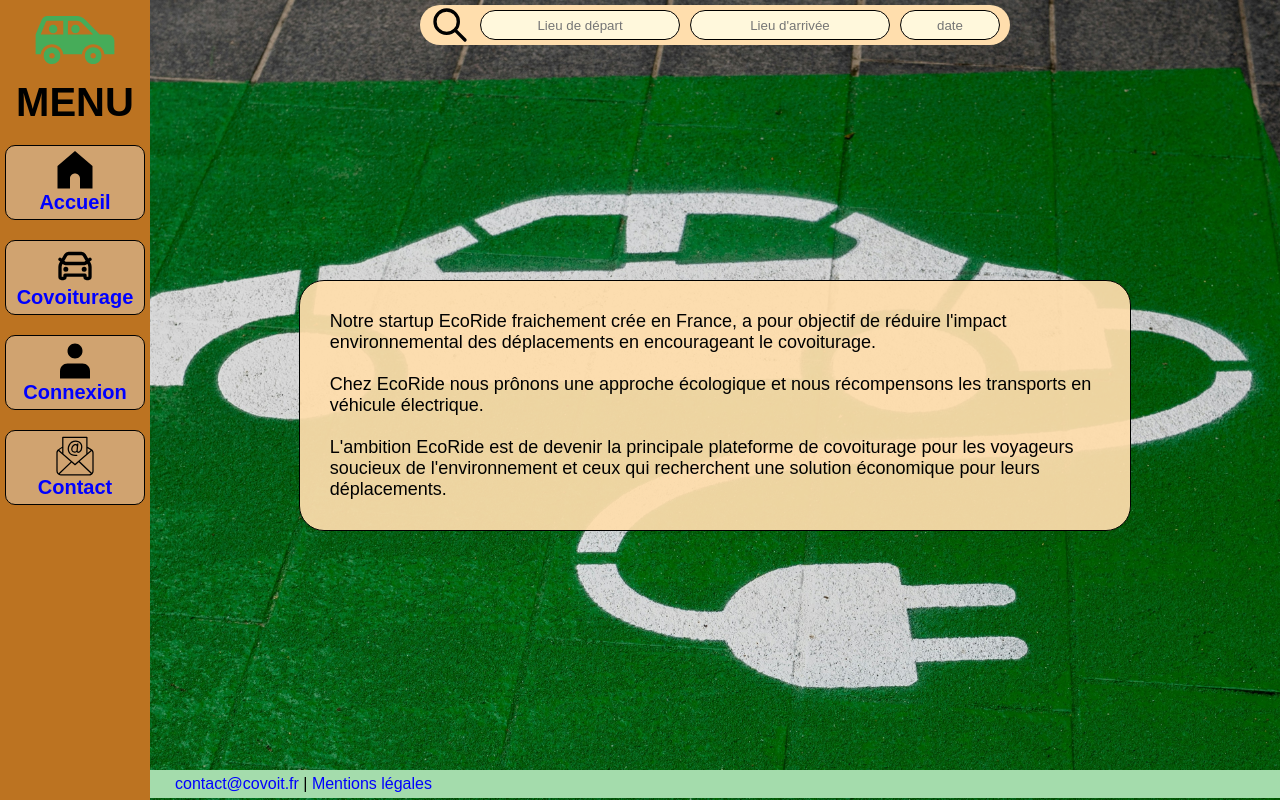
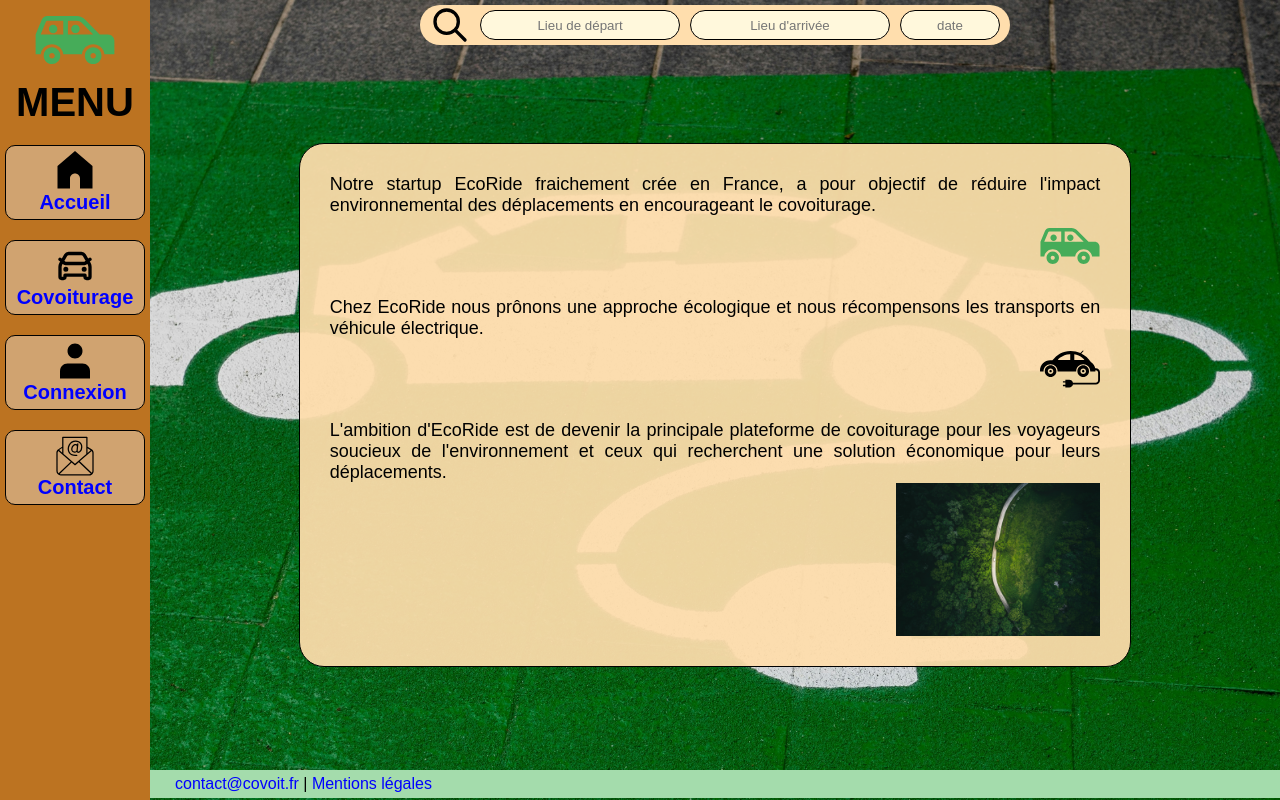
Before and after one commit to Emilien-GIBEAUD/EcoRide, a PHP site: page / in a window 1280 px wide. Run offline with PHP 8.4, Linux system fonts and the light colour scheme.

Commit message:
Finalization of the home page (desktop only)

```diff
--- a/Assets/CSS/styles.css
+++ b/Assets/CSS/styles.css
@@ -131,6 +131,17 @@ main {
   border: solid thin black;
   border-radius: 25px;
   font-size: large;
+  text-align: justify;
+}
+
+.pres_icon{
+  height: 60px;
+  align-self: flex-end;
+}
+.pres_img{
+  width: 204px;
+  height: 153px;
+  align-self: flex-end;
 }
 /* FIN MAIN ---------------------------------------------------------*/
 
--- a/index.html
+++ b/index.html
@@ -13,7 +13,7 @@
 <body>
   <header>
     <div class="logo">
-      <img class="logo_icon" src="./Assets/icon/carpooling.svg" alt="icône de covoiturage">
+      <img class="logo_icon" src="./Assets/icon/carpooling.svg" alt="logo de EcoRide">
     </div>
 
     <nav>
@@ -55,9 +55,13 @@
     </div>
     <div class="home">
       <div class="presentation">
-        <p>Notre startup EcoRide fraichement crée en France, a pour objectif de réduire l'impact environnemental des déplacements en encourageant le covoiturage.</p><br>
-        <p>Chez EcoRide nous prônons une approche écologique et nous récompensons les transports en véhicule électrique.</p><br>
-        <p>L'ambition EcoRide est de devenir la principale plateforme de covoiturage pour les voyageurs soucieux de l'environnement et ceux qui recherchent une solution économique pour leurs déplacements.</p>
+        <p>Notre startup EcoRide fraichement crée en France, a pour objectif de réduire l'impact environnemental des déplacements en encourageant le covoiturage.</p>
+        <img class="pres_icon" src="./Assets/icon/carpooling.svg" alt="logo de EcoRide"><br>
+        <p>Chez EcoRide nous prônons une approche écologique et nous récompensons les transports en véhicule électrique.</p>
+        <img class="pres_icon" src="./Assets/icon/electric-car.svg"
+              alt="icône de voiture électrique"><br>
+        <p>L'ambition d'EcoRide est de devenir la principale plateforme de covoiturage pour les voyageurs soucieux de l'environnement et ceux qui recherchent une solution économique pour leurs déplacements.</p>
+        <img class="pres_img" src="./Assets/img/pierre-borthiry-peiobty.jpg" alt="image">
       </div>
     </div>
   </main>
```
Also changed, not shown: Assets/icon/electric-car.svg (added), Assets/img/pierre-borthiry-peiobty.jpg (added).
